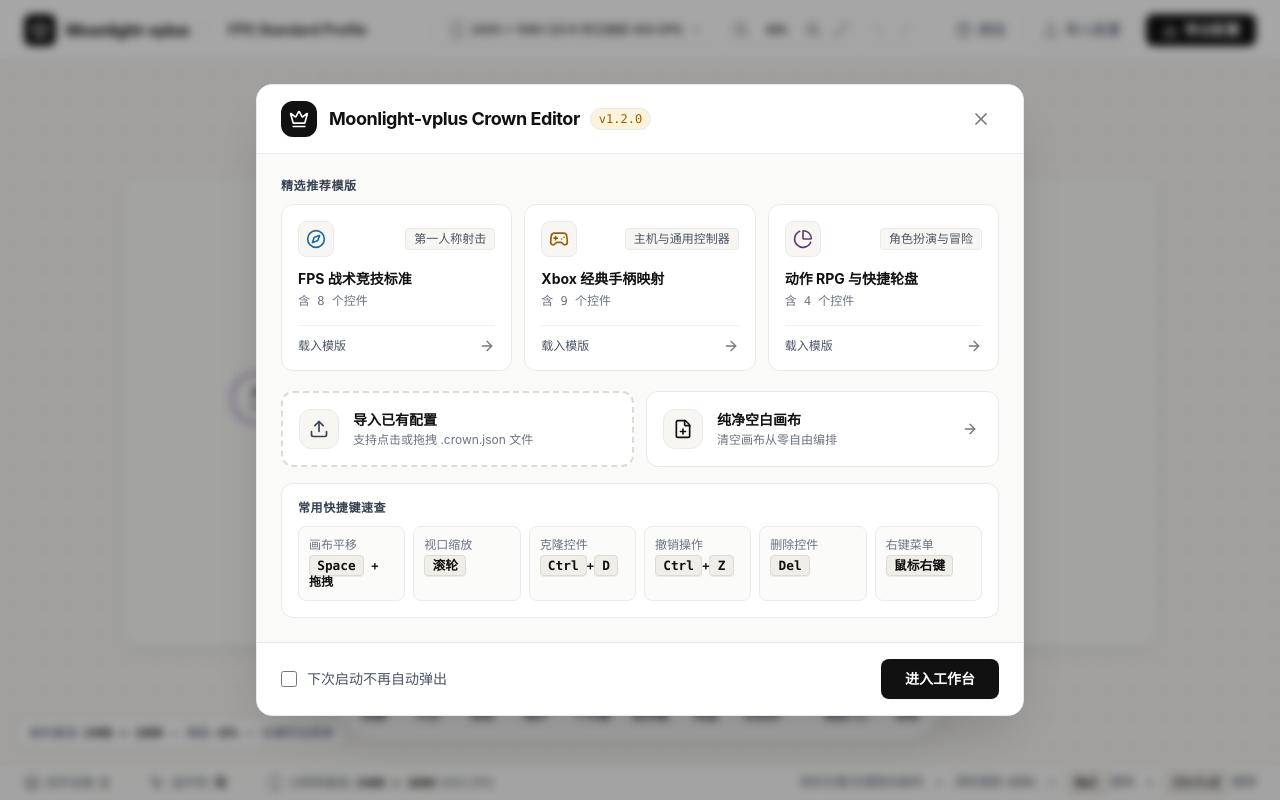
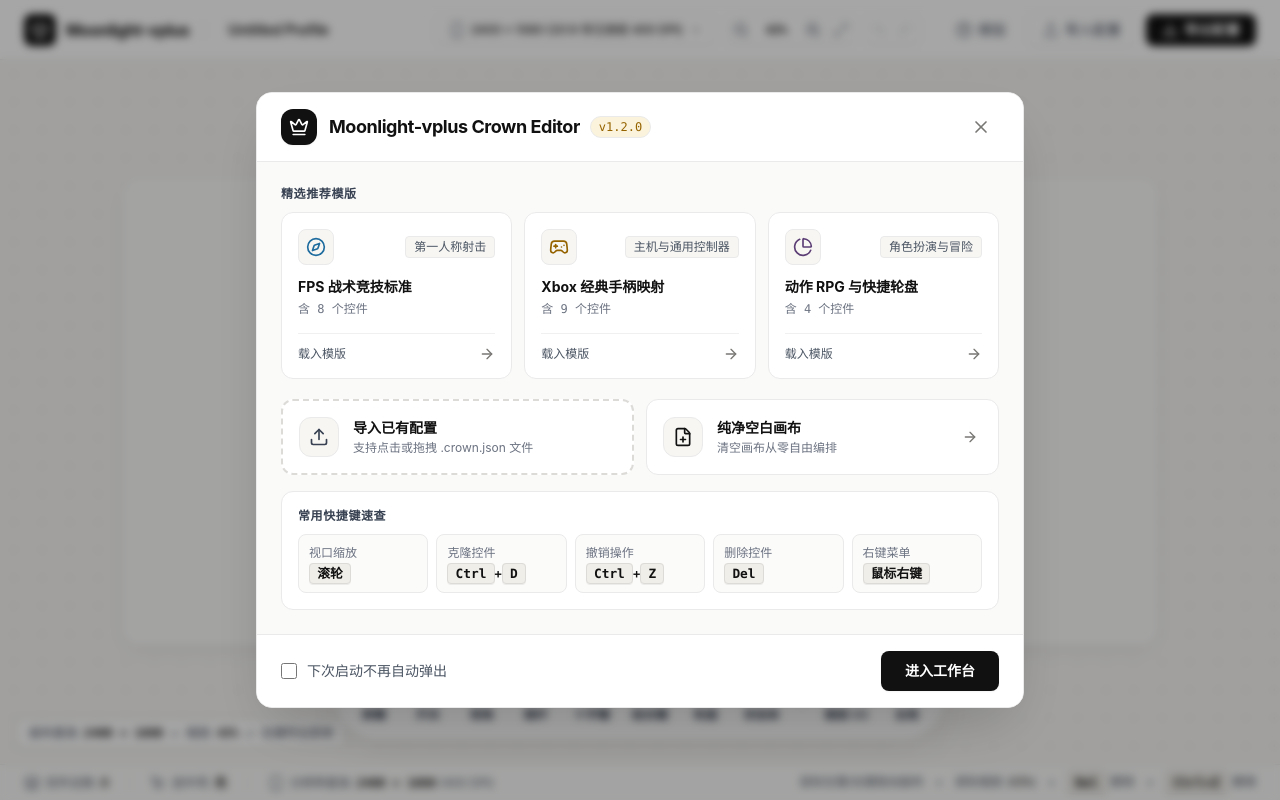
Before and after one commit to llxo/moonlight-vplus-crown-editor, a React (Vite) app: page / in a window 1280 px wide. Built offline with nearby package versions, Linux system fonts and the light colour scheme.

Commit message:
refactor(ui): 默认画布改为空白，欢迎页移除画布平移提示

```diff
--- a/src/App.tsx
+++ b/src/App.tsx
@@ -14,12 +14,9 @@
 import { ExportModal } from "./components/layout/ExportModal";
 import { StatusBar } from "./components/layout/StatusBar";
 import { useCrownStore } from "./store/useCrownStore";
-import defaultSampleProfile from "../fixtures/minimal-profile.crown.json";
 
 export default function App() {
   const {
-    elements,
-    loadFromBundleOrPayload,
     deleteSelectedElements,
     duplicateSelectedElements,
     undo,
@@ -27,13 +24,6 @@
     canUndo,
     canRedo,
   } = useCrownStore();
-
-  // 初次启动加载默认示例
-  useEffect(() => {
-    if (elements.length === 0) {
-      loadFromBundleOrPayload(JSON.stringify(defaultSampleProfile)).catch(console.error);
-    }
-  }, []);
 
   // 全局键盘快捷键响应 (Delete, Ctrl+Z, Ctrl+Y)
   useEffect(() => {
--- a/src/components/layout/WelcomeModal.tsx
+++ b/src/components/layout/WelcomeModal.tsx
@@ -269,14 +269,7 @@
             <span className="text-xs font-bold uppercase tracking-wider text-[#374151] block">
               常用快捷键速查
             </span>
-            <div className="grid grid-cols-2 sm:grid-cols-3 md:grid-cols-6 gap-2 text-xs">
-              <div className="rounded-lg border border-[#eaeaea] bg-[#fbfbfa] p-2.5 space-y-1">
-                <div className="text-xs text-[#6b7280]">画布平移</div>
-                <div className="font-mono text-xs font-semibold text-[#111111]">
-                  <kbd className="rounded border border-[#dcdbd8] bg-[#ffffff] px-1.5 py-0.5">Space</kbd> + 拖拽
-                </div>
-              </div>
-
+            <div className="grid grid-cols-2 sm:grid-cols-3 md:grid-cols-5 gap-2 text-xs">
               <div className="rounded-lg border border-[#eaeaea] bg-[#fbfbfa] p-2.5 space-y-1">
                 <div className="text-xs text-[#6b7280]">视口缩放</div>
                 <div className="font-mono text-xs font-semibold text-[#111111]">
--- a/src/store/useCrownStore.ts
+++ b/src/store/useCrownStore.ts
@@ -114,7 +114,7 @@
 
 const DEFAULT_SETTINGS: CrownGlobalSettings = {
   config_id: Date.now(),
-  config_name: "FPS-Default",
+  config_name: "Untitled Profile",
   touch_enable: "true",
   touch_mode: "true",
   touch_sense: 100,
@@ -126,11 +126,11 @@
 
 export const useCrownStore = create<CrownState>((set, get) => ({
   meta: {
-    name: "FPS-Default",
-    summary: "王冠模式触控按键排布",
+    name: "Untitled Profile",
+    summary: "自定义空白按键配置",
     authorName: "Crown Designer",
-    gameName: "General PC Game",
-    tags: ["FPS", "Crown"],
+    gameName: "Custom",
+    tags: ["Custom"],
     appVersionName: "1.2.0",
   },
   layoutBasis: { ...DEFAULT_LAYOUT_BASIS },
```
